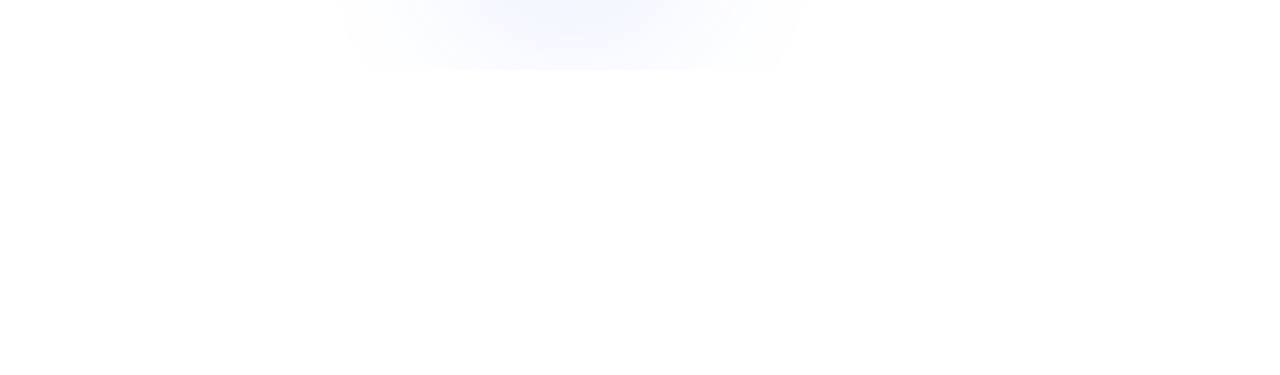
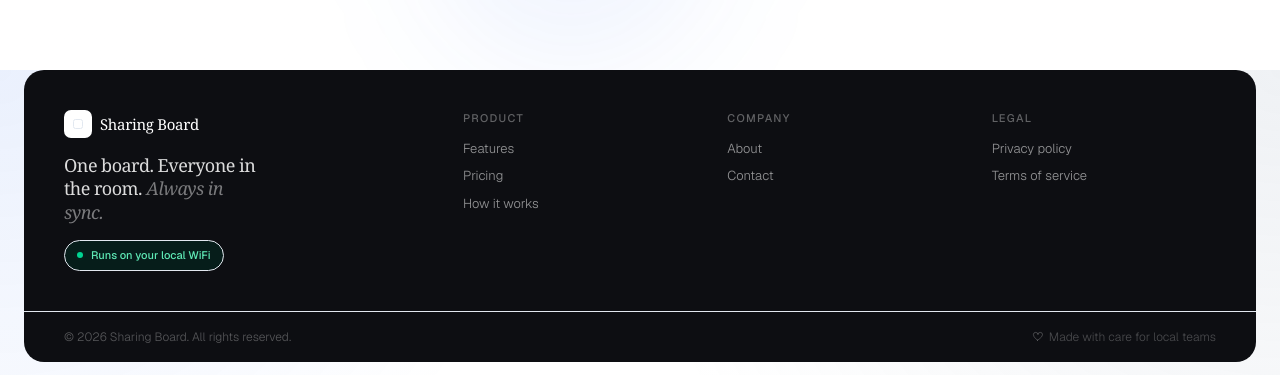
Before and after one commit to mfaqihulhasnain/sharing-app-frontend, a Next.js app: page / in a window 1280 px wide. Shown: the part 730-1105 px from the top of the page. Before the commit the page ends 800 px from the top, so only its background shows below. Built offline with nearby package versions, Linux system fonts and the light colour scheme; no server answers.

Commit message:
make footer

```diff
--- a/src/app/layout.js
+++ b/src/app/layout.js
@@ -1,5 +1,6 @@
 import { Geist, Geist_Mono } from "next/font/google";
 import { AppPresenceProvider } from "@/components/presence/app-presence-provider";
+import { Footer } from "@/components/footer/footer";
 import { AppToaster } from "@/components/ui/sonner";
 import "./globals.css";
 
@@ -26,6 +27,7 @@ export default function RootLayout({ children }) {
     >
       <body className="min-h-full flex flex-col bg-background text-foreground font-sans">
         <AppPresenceProvider>{children}</AppPresenceProvider>
+        <Footer />
         <AppToaster />
       </body>
     </html>
--- /dev/null
+++ b/src/components/footer/footer.jsx
@@ -0,0 +1,160 @@
+"use client";
+
+import Link from "next/link";
+import { Wifi } from "lucide-react";
+import { cn } from "@/lib/utils";
+
+/* ─────────────────────────────────────────────
+   DATA
+───────────────────────────────────────────── */
+
+const NAV_COLUMNS = [
+  {
+    heading: "Product",
+    links: [
+      { label: "Features", href: "/features" },
+      { label: "Pricing", href: "/pricing" },
+      { label: "How it works", href: "/#how-it-works" },
+    ],
+  },
+  {
+    heading: "Company",
+    links: [
+      { label: "About", href: "/about" },
+      { label: "Contact", href: "/contact" },
+    ],
+  },
+  {
+    heading: "Legal",
+    links: [
+      { label: "Privacy policy", href: "/privacy" },
+      { label: "Terms of service", href: "/terms" },
+    ],
+  },
+];
+
+/* ─────────────────────────────────────────────
+   SUB-COMPONENTS
+───────────────────────────────────────────── */
+
+function BrandMark() {
+  return (
+    <div className="flex h-7 w-7 flex-shrink-0 items-center justify-center rounded-[7px] bg-white">
+      <div className="h-[10px] w-[10px] rounded-[2.5px] border-[1.8px] border-[#0d0e12]" />
+    </div>
+  );
+}
+
+function LiveDot() {
+  return (
+    <span className="relative flex h-1.5 w-1.5 flex-shrink-0">
+      <span className="absolute inline-flex h-full w-full animate-ping rounded-full bg-emerald-400 opacity-75" />
+      <span className="relative inline-flex h-1.5 w-1.5 rounded-full bg-emerald-400" />
+    </span>
+  );
+}
+
+/* ─────────────────────────────────────────────
+   MAIN EXPORT
+───────────────────────────────────────────── */
+
+export function Footer() {
+  const currentYear = new Date().getFullYear();
+
+  return (
+    <footer className="mt-auto w-full px-4 pb-4 sm:px-5 lg:px-6">
+      <div className="mx-auto w-full max-w-330 overflow-hidden rounded-[20px] bg-[#0d0e12]">
+
+        {/* ── MAIN CONTENT ── */}
+        <div className="grid gap-10 p-8 sm:p-10 lg:grid-cols-[1.6fr_repeat(3,1fr)]">
+
+          {/* Brand column */}
+          <div className="flex flex-col gap-4">
+            {/* Logo row */}
+            <div className="flex items-center gap-2">
+              <BrandMark />
+              <span
+                className="text-[15px] tracking-[-0.3px] text-white"
+                style={{
+                  fontFamily: "var(--font-serif, Georgia, serif)",
+                  fontWeight: 400,
+                }}
+              >
+                Sharing Board
+              </span>
+            </div>
+
+            {/* Tagline */}
+            <p
+              className="max-w-[200px] text-[18px] font-light leading-[1.3] tracking-[-0.03em] text-white/85"
+              style={{ fontFamily: "var(--font-serif, Georgia, serif)" }}
+            >
+              One board. Everyone in the room.{" "}
+              <em
+                className="not-italic"
+                style={{ fontStyle: "italic", color: "rgba(255,255,255,0.45)" }}
+              >
+                Always in sync.
+              </em>
+            </p>
+
+            {/* WiFi badge */}
+            <div className="inline-flex w-fit items-center gap-2 rounded-full border border-emerald-800/50 bg-emerald-950/50 px-3 py-1.5">
+              <LiveDot />
+              <span className="text-[11px] font-medium text-emerald-300">
+                Runs on your local WiFi
+              </span>
+            </div>
+          </div>
+
+          {/* Nav columns */}
+          {NAV_COLUMNS.map((col) => (
+            <div key={col.heading} className="flex flex-col gap-3">
+              <p className="text-[11px] font-medium uppercase tracking-[1.3px] text-white/35">
+                {col.heading}
+              </p>
+              <nav className="flex flex-col gap-2">
+                {col.links.map((link) => (
+                  <Link
+                    key={link.href}
+                    href={link.href}
+                    className="text-[13px] font-light text-white/55 transition-colors duration-150 hover:text-white/90 focus-visible:outline-none focus-visible:text-white/90"
+                  >
+                    {link.label}
+                  </Link>
+                ))}
+              </nav>
+            </div>
+          ))}
+        </div>
+
+        {/* ── BOTTOM BAR ── */}
+        <div className="flex flex-wrap items-center justify-between gap-3 border-t border-white/[0.07] px-8 py-4 sm:px-10">
+          <p className="text-[12px] font-light text-white/30">
+            &copy; {currentYear} Sharing Board. All rights reserved.
+          </p>
+          <p className="flex items-center gap-1.5 text-[12px] font-light text-white/25">
+            <svg
+              width="11"
+              height="11"
+              viewBox="0 0 12 12"
+              fill="none"
+              aria-hidden="true"
+              className="flex-shrink-0"
+            >
+              <path
+                d="M6 10S1.5 7 1.5 4a2.5 2.5 0 015 0 2.5 2.5 0 015 0C11.5 7 6 10 6 10z"
+                stroke="currentColor"
+                strokeWidth="1"
+                strokeLinecap="round"
+                strokeLinejoin="round"
+              />
+            </svg>
+            Made with care for local teams
+          </p>
+        </div>
+
+      </div>
+    </footer>
+  );
+}
--- a/src/components/navigation/enterprise-navbar.jsx
+++ b/src/components/navigation/enterprise-navbar.jsx
@@ -33,8 +33,6 @@ import { cn } from "@/lib/utils";
 const BASE_NAV_ITEMS = [
   { label: "Home", href: "/" },
   { label: "Features", href: "/features" },
-  { label: "Privacy Policy", href: "/privacy" },
-  { label: "Pricing", href: "/pricing" },
   { label: "About", href: "/about" },
   { label: "Contact", href: "/contact" },
 ];
```
